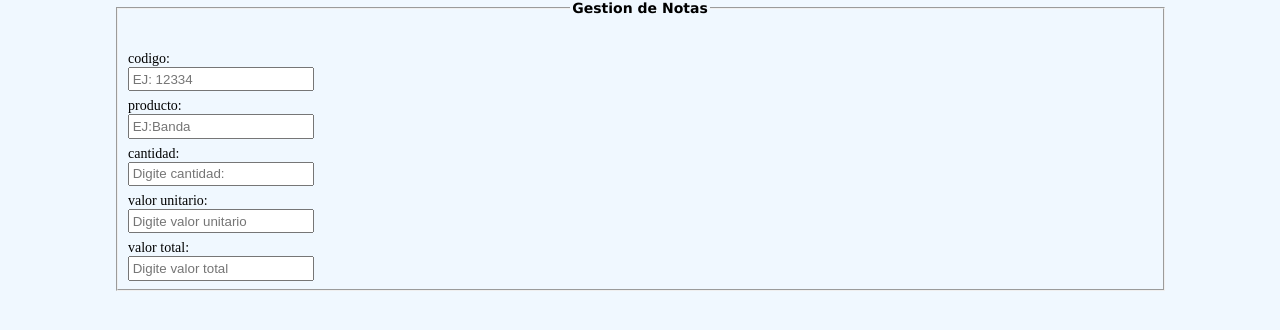
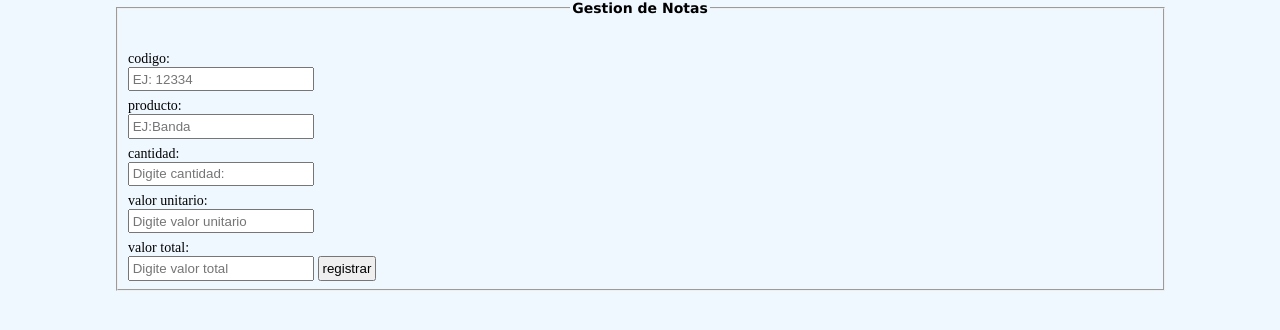
Before and after one commit to Francescovarilla/proyectoUno, a plain HTML site: page index.html in a window 1280 px wide. Drawn offline with Linux system fonts and the light colour scheme.

Commit message:
cree el index
cree el index

```diff
--- a/index.html
+++ b/index.html
@@ -30,8 +30,7 @@
 						    <input type='number' name='ivalortotal' placeholder='Digite valor total' title='valor total' class='valor total' required/>
 
 
-							<input type='button' name='icargar' value='Registrar'
-								onclick="this.form.action='registrar.
+							<input type='submit' name='registrar' value='registrar'/>
 
 
 							</br>
```
